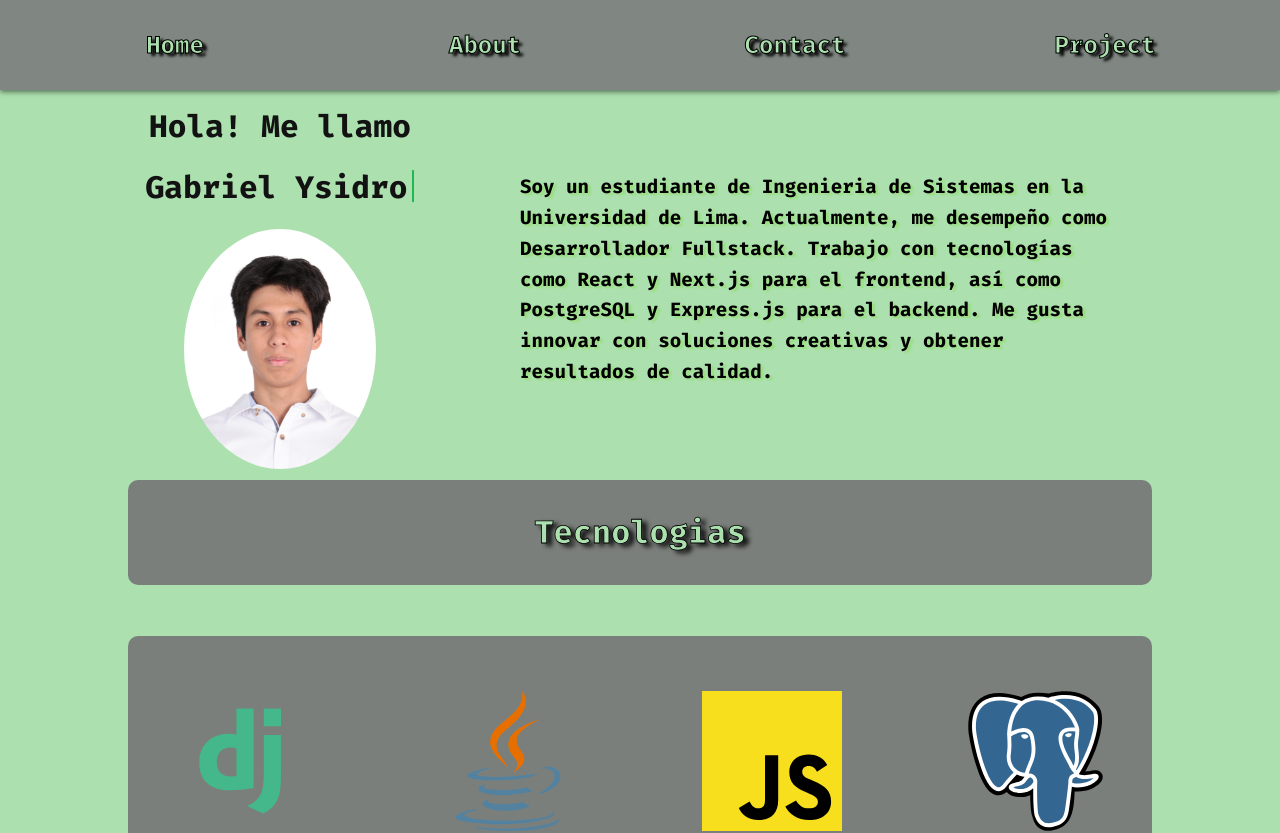
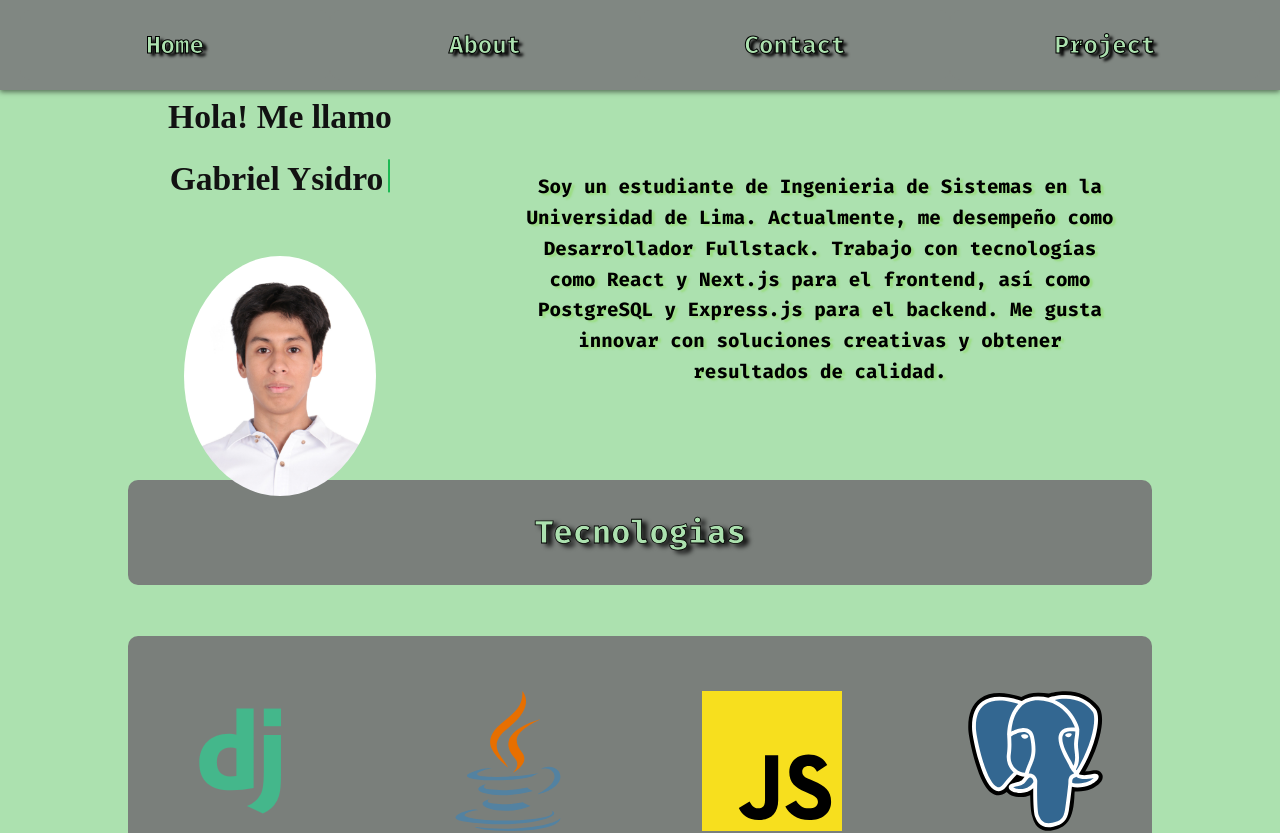
Before and after one commit to GabrielYsidro/app_portafolio, a Next.js app: page / in a window 1280 px wide. Shown: the top 833 px of the page. Built offline with nearby package versions, Linux system fonts and the light colour scheme.

Commit message:
Efectos CSS

```diff
--- a/src/styles/globals.css
+++ b/src/styles/globals.css
@@ -66,7 +66,7 @@ a:hover {
 }
 
 .derecha {
-    text-align: left; /* Centra el texto horizontalmente */
+    text-align: center; /* Centra el texto horizontalmente */
     width: 50%;
     font-size: 1.2em;
     font-weight: bold;
@@ -76,14 +76,48 @@ a:hover {
 .titulo2 {
     text-align: center;
     font-weight: bold;
-    font-size: 1.3em;
+    font-size: 140%;
+    font-family: 'Roboto Slab', serif;
+    position: relative;
+    display: inline-block;
+    padding: 8%;
+    cursor: pointer;
+    text-shadow: 0 0 0 rgba(0,0,0,0);
+    transition: text-shadow 0.1s ease-out;
+}
+
+.titulo2:hover {
+    text-shadow:
+    0 0 20px rgba(0, 0, 0, 0.4),
+    0 0 30px rgba(0, 0, 0, 0.3),
+    0 0 40px rgba(0, 0, 0, 0.2);
+}
+
+.titulo2::before{
+    content: '';
+    position: absolute;
+    top: 50%;
+    left: 50%;
+    width: 10px;
+    height: 10px;
+    background-color: rgba(0, 0, 0, 0.3);
+    border-radius: 50%;
+    transform: translate(-50%, -50%);
+    opacity: 0;
+    text-shadow: 3px 2px 2px rgb(255, 255, 255);
+    transition: opacity 0.1s ease-out 0s, transform 0.1s ease-out 0.3s;
+}
+
+.titulo2:hover::before {
+    opacity: 1;
+    transform: translate(-50%, -50%) scale(3) translateY(30px);
 }
 
 .contenido {
-    display: flex; /* Permite flexibilidad en la disposición */
-    align-items: center; /* Centra todo el contenido horizontalmente */
-    width: 100%; /* Asegura que ocupe todo el ancho disponible */
-    text-align: center; /* Alinea todo el texto al centro */
+    display: flex;
+    align-items: center;
+    width: 100%;
+    text-align: center;
 }
 /* Estilos para la imagen */
 .imagen img {
@@ -93,6 +127,7 @@ a:hover {
     object-fit: contain;
     border-radius: 50%;
     transition: box-shadow 0.4s ease-in-out;
+    margin-bottom: 4%;
 }
 .imagen img:hover {
     box-shadow : 0 0 15px 10px rgb(204, 226, 216);
```
